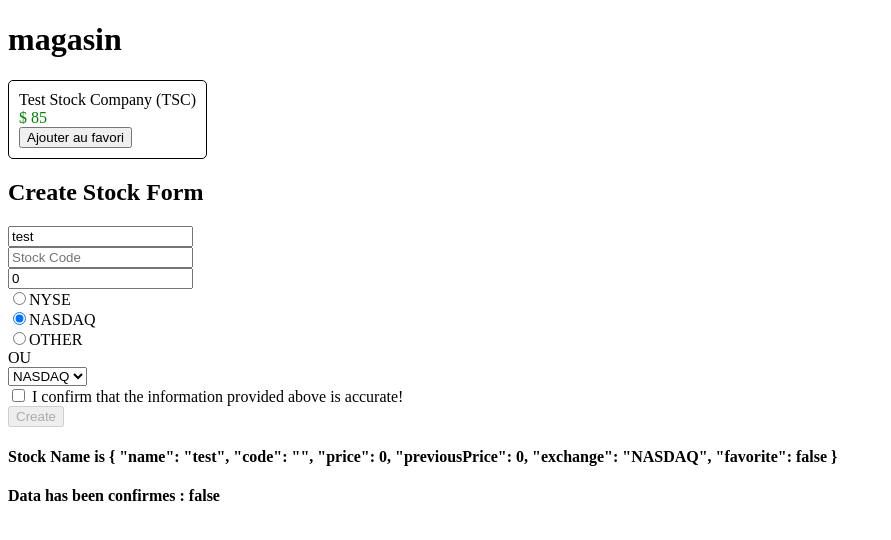
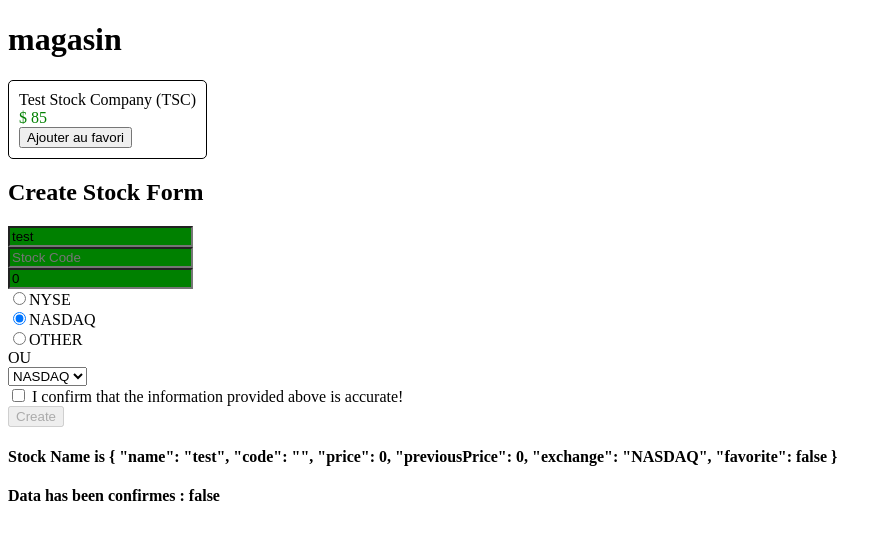
Before and after one commit to mugiwara62740/angular_formation, an Angular app: page / in a window 1280 px wide. Shown: the top 540 px of the page, without its empty margins (0-891 px from the left). Built offline with nearby package versions, Linux system fonts and the light colour scheme.

Commit message:
Control de l'état des input (ng-valid,ng-touched-ng-pristine...)

```diff
--- a/src/app/stock/create-stock/create-stock.component.css
+++ b/src/app/stock/create-stock/create-stock.component.css
@@ -0,0 +1,10 @@
+.stock-name .ng-valid,
+.stock-code .ng-pristine,
+.stock-price .ng-untouched {
+    background-color: green;
+}
+.stock-name .ng-invalid,
+.stock-code .ng-dirty,
+.stock-price .ng-touched {
+    background-color: pink;
+}
--- a/src/app/stock/create-stock/create-stock.component.html
+++ b/src/app/stock/create-stock/create-stock.component.html
@@ -2,14 +2,14 @@
 <div class="form-group">
     <form (ngSubmit)="createStock()">
         <div class="stock-name">
-            <input type="text" placeholder="Stock Name"
+            <input required type="text" placeholder="Stock Name"
             name="stockName" [(ngModel)]="stock.name">
         </div>
         <div class="stock-code">
             <input type="text" placeholder="Stock Code"
             name="stockCode" [(ngModel)]="stock.code">
         </div>
-        <div class="stock-code">
+        <div class="stock-price">
             <input type="number" placeholder="Stock Price"
             name="stockPrice" [ngModel]="stock.price"
             (ngModelChange)="setStockPrice($event)">
```
